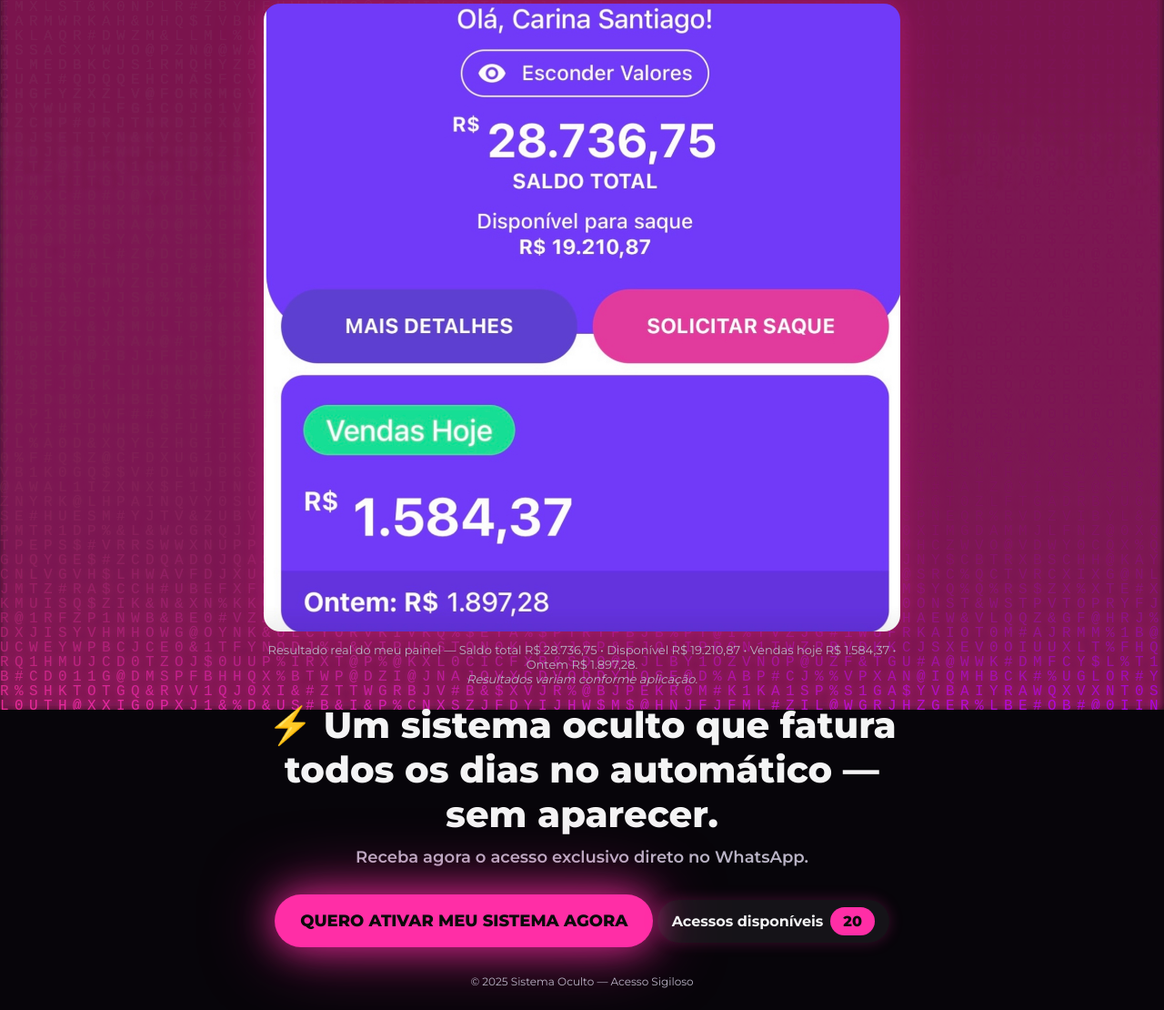
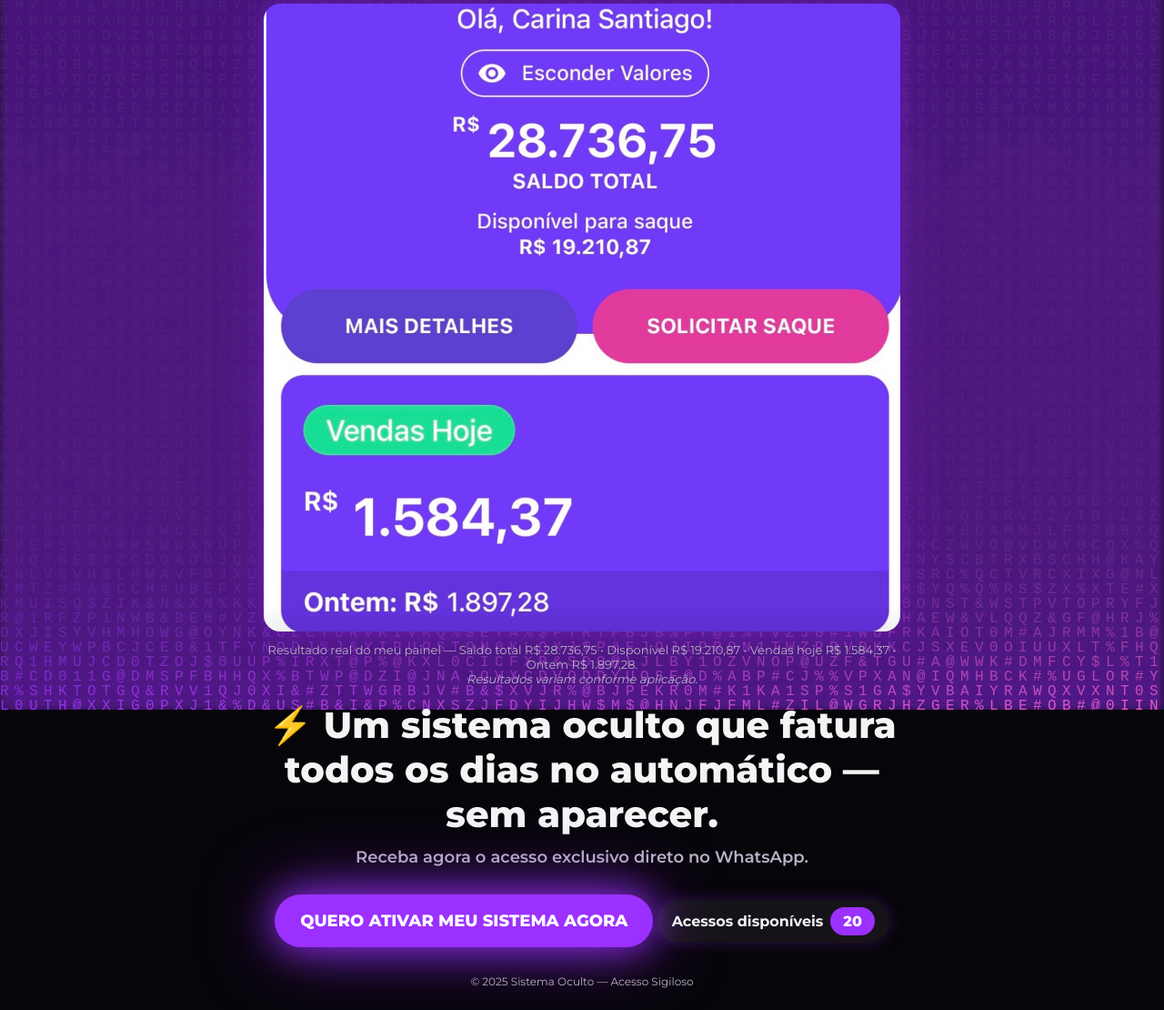
Before and after one commit to soullsystem-dev/ia-black, a plain HTML site: page index.html in a window 1280 px wide. Shown: the part 20-1130 px from the top of the page at 91% size. Drawn offline with Linux system fonts and the light colour scheme; animation ran at ten frames a second.

Commit message:
Update index.html

```diff
--- a/index.html
+++ b/index.html
@@ -6,7 +6,7 @@
 
   <title>Sistema Oculto – Acesso Sigiloso</title>
   <meta name="description" content="Um sistema oculto que fatura todos os dias no automático — sem aparecer." />
-  <meta name="theme-color" content="#ff2ea6" />
+  <meta name="theme-color" content="#9b30ff" />
 
   <!-- Fonte -->
   <link href="https://fonts.googleapis.com/css2?family=Montserrat:wght@400;600;700;800&display=swap" rel="stylesheet" />
@@ -28,12 +28,12 @@
 
   <style>
     :root{
-      --accent:#ff2ea6;
-      --accent-soft:rgba(255,46,166,.22);
+      --accent:#9b30ff; /* Roxo neon */
+      --accent-soft:rgba(155,48,255,.25);
       --bg:#07050A;
       --text:#f4f4f5;
       --muted:#b9b3c5;
-      --on-accent:#0b0b0b;
+      --on-accent:#ffffff;
     }
     *{box-sizing:border-box;margin:0;padding:0}
     body{
@@ -53,7 +53,6 @@
     }
     .content{width:100%;max-width:700px;z-index:1;position:relative}
 
-    /* Fundo: códigos hacker neon */
     #matrixCanvas{
       position:fixed;
       inset:0;
@@ -62,12 +61,7 @@
       background:#000;
     }
 
-    .proof-img{
-      margin-bottom:12px;
-      border-radius:18px;
-      overflow:hidden;
-      box-shadow:0 0 22px var(--accent-soft),0 0 60px rgba(255,46,166,.18);
-    }
+    .proof-img{margin-bottom:12px;border-radius:18px;overflow:hidden;box-shadow:0 0 22px var(--accent-soft),0 0 60px rgba(155,48,255,.2);}
     .proof-img img{width:100%;height:auto;display:block}
     .proof-caption{font-size:13px;color:var(--muted);margin-bottom:18px}
 
@@ -89,12 +83,11 @@
     }
     .btn:hover{
       transform:translateY(-2px);
-      box-shadow:0 0 30px rgba(255,46,166,.6),0 0 60px rgba(255,46,166,.35);
+      box-shadow:0 0 40px rgba(155,48,255,.7),0 0 80px rgba(155,48,255,.5);
     }
-
     @keyframes pulse{
       0%{box-shadow:0 0 22px var(--accent-soft),0 0 42px var(--accent-soft);}
-      50%{box-shadow:0 0 40px rgba(255,46,166,.8),0 0 80px rgba(255,46,166,.5);}
+      50%{box-shadow:0 0 40px rgba(155,48,255,.9),0 0 80px rgba(155,48,255,.6);}
       100%{box-shadow:0 0 22px var(--accent-soft),0 0 42px var(--accent-soft);}
     }
 
@@ -123,18 +116,15 @@
   </style>
 </head>
 <body>
-  <!-- Meta Pixel (noscript) -->
   <noscript>
     <img height="1" width="1" style="display:none"
          src="https://www.facebook.com/tr?id=664309226562112&ev=PageView&noscript=1" />
   </noscript>
 
-  <!-- Fundo: códigos hacker -->
   <canvas id="matrixCanvas"></canvas>
 
   <div class="wrap">
     <div class="content">
-      <!-- Print -->
       <div class="proof-img">
         <img src="print-painel.jpg" alt="Comprovante real do painel" />
       </div>
@@ -143,13 +133,11 @@
         <em>Resultados variam conforme aplicação.</em>
       </div>
 
-      <!-- Texto -->
       <h1 class="title">⚡ Um sistema oculto que fatura todos os dias no automático — sem aparecer.</h1>
       <p class="subtitle">Receba agora o acesso exclusivo direto no WhatsApp.</p>
 
-      <!-- CTA -->
       <a
-        href="https://wa.me/5521988876516?text=Carina%2C%20preciso%20entender%20melhor%20do%20que%20se%20trata..."
+        href="https://wa.me/5547999860512?text=Oi%20Carina!%20T%C3%B4%20curiosa%20pra%20saber%20como%20esse%20m%C3%A9todo%20funciona%20na%20pr%C3%A1tica."
         target="_blank" rel="noopener"
         class="btn"
         onclick="fbq && fbq('track','Lead');"
@@ -157,7 +145,6 @@
         QUERO ATIVAR MEU SISTEMA AGORA
       </a>
 
-      <!-- Contador -->
       <div class="slots">
         Acessos disponíveis <span class="value" id="slots-value">20</span>
       </div>
@@ -167,7 +154,6 @@
   </div>
 
   <script>
-    /* ===== CONTADOR DE VAGAS (rápido) ===== */
     const slotsEl = document.getElementById("slots-value");
     const CTA = document.querySelector(".btn");
 
@@ -177,8 +163,8 @@
       if (slots < 0) slots = 0;
       slotsEl.textContent = slots;
 
-      const whatsMsg = encodeURIComponent("Carina, preciso entender melhor do que se trata...");
-      const whatsBase = "https://wa.me/5521988876516?text=" + whatsMsg;
+      const whatsMsg = encodeURIComponent("Oi Carina! Tô curiosa pra saber como esse método funciona na prática.");
+      const whatsBase = "https://wa.me/5547999860512?text=" + whatsMsg;
 
       if (slots <= 0) {
         CTA.textContent = "ENTRAR NA LISTA";
@@ -213,7 +199,6 @@
     renderSlots();
     setTimeout(tickSlots, 3000 + Math.random()*3000);
 
-    /* ===== MATRIX HACKER NEON (fundo) ===== */
     const canvas = document.getElementById("matrixCanvas");
     const ctx = canvas.getContext("2d");
     let W, H;
@@ -231,11 +216,11 @@
       ctx.fillRect(0,0,W,H);
 
       const grad = ctx.createLinearGradient(0,0,W,0);
-      grad.addColorStop(0, "#ff2ea6");
-      grad.addColorStop(1, "#b400ff");
+      grad.addColorStop(0, "#9b30ff");
+      grad.addColorStop(1, "#ff66cc");
       ctx.fillStyle = grad;
-      ctx.shadowColor = "#ff2ea6";
-      ctx.shadowBlur = 10;
+      ctx.shadowColor = "#9b30ff";
+      ctx.shadowBlur = 12;
       ctx.font = fontSize + "px monospace";
 
       for(let i=0;i<drops.length;i++){
```
